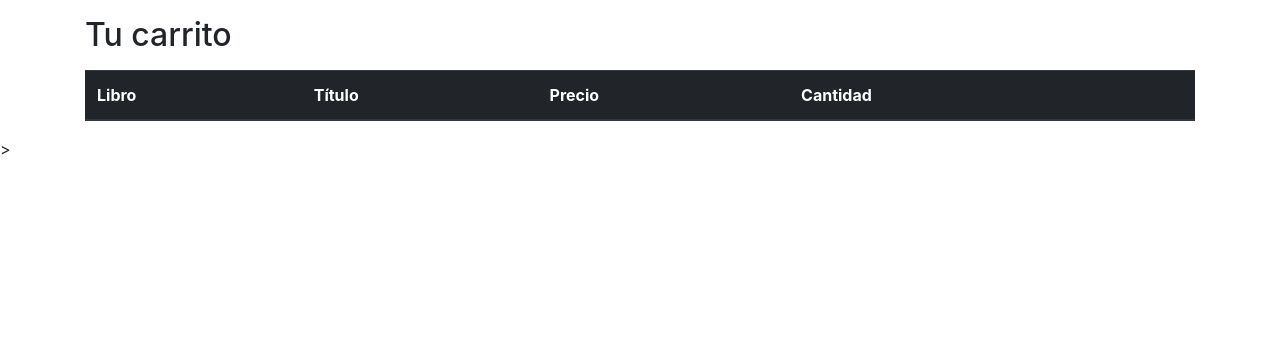
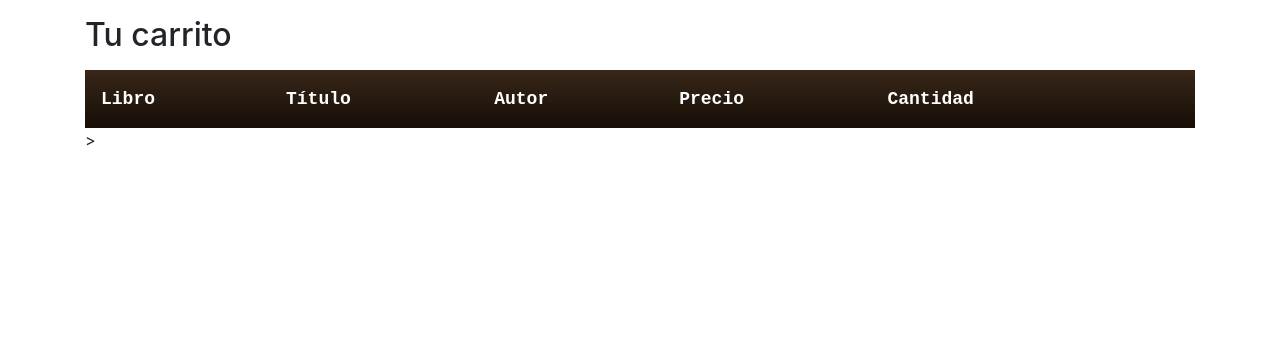
Before and after one commit to MaryGz/la-ultima-libreria, a PHP site: page /php/cart.php in a window 1280 px wide. Shown: the part 56-420 px from the top of the page. Run offline with PHP 8.4, Linux system fonts and the light colour scheme; the visitor is signed in with stand-in values (Sample User, id 1); tables that the repository leaves empty hold one stand-in row (values such as "Sample post"); lists and menus that the app fills with data are empty.

Commit message:
Add files via upload

```diff
--- a/libreria/css/shop-homepage.css
+++ b/libreria/css/shop-homepage.css
@@ -13,3 +13,45 @@
       font-size: 22px;
       border-radius: 8px;
   }
+
+.datagrid table {
+  border-collapse: collapse;
+  text-align: left;
+  width: 100%;
+}
+
+.datagrid {
+  font: normal 12px/150% Courier New, Courier, monospace;
+  background: #fff;
+  overflow: hidden;
+}
+
+.datagrid table td, .datagrid table th {
+  padding: 20px 16px;
+  }
+
+.datagrid table thead th {
+  background:-webkit-gradient( linear, left top, left bottom, color-stop(0.05, #362518), color-stop(1, #170E06) );
+  background:-moz-linear-gradient( center top, #362518 5%, #170E06 100% );
+  filter:progid:DXImageTransform.Microsoft.gradient(startColorstr='#362518', endColorstr='#170E06');
+  background-color:#362518;
+  color:#FFFFFF;
+  font-size: 18px;
+  font-weight: bold;
+}
+
+.datagrid table thead th:first-child { border: none; }
+
+.datagrid table tbody td {
+  color: #000A0F;
+  font-size: 20px;
+  font-weight: normal;
+  }
+
+.datagrid table tbody .alt td {
+  background: #F4ECE8;
+  color: #000000;
+  }
+
+.datagrid table tbody td:first-child { border-left: none; }
+.datagrid table tbody tr:last-child td { border-bottom: none; }
--- a/libreria/php/cart.php
+++ b/libreria/php/cart.php
@@ -3,17 +3,22 @@
     <!-- Page Content -->
     <div class="container">
       <h2 class="my-3">Tu carrito</h2>
-      <table class="table">
-        <thead class="thead-dark">
+
+      <div class="datagrid">
+        <table>
+          <thead>
             <tr>
               <th>Libro</th>
               <th>Título</th>
+              <th>Autor</th>
               <th>Precio</th>
               <th>Cantidad</th>
               <th></th>
             </tr>
           </thead>
           <tbody>
+
+
 
         <!-- Product -->
         <?PHP
@@ -25,13 +30,14 @@
           if(!isset($_SESSION['sess_user'])){
             header("Location:../index.php");
           }else {
-            $result = mysqli_query($con,"SELECT DISTINCT u.username,l.imagen, l.titulo, l.precio, c.cantidad, c.id_libro FROM carrito c, libros l, clientes u WHERE c.id_libro=l.id_libros AND u.username=c.username AND c.username='{$_SESSION['sess_user']}' AND flag=0;");
+            $result = mysqli_query($con,"SELECT DISTINCT u.username,l.imagen, l.titulo, l.precio, c.cantidad, c.id_libro, a.nombre, a.apellido_p FROM carrito c, libros l, clientes u, autores a WHERE l.id_autor=a.id_autor AND c.id_libro=l.id_libros AND u.username=c.username AND c.username='{$_SESSION['sess_user']}' AND flag=0;");
 
 
             while($row = mysqli_fetch_array($result)) {
               echo "<tr>";
                 echo "<td class='align-middle'> <img src='../img/portadas/".$row['imagen']."' style='height:130px;'> </td>";
                 echo "<td class='align-middle'> <h4>{$row['titulo']} </h4></td>";
+                echo "<td class='align-middle'> <h4>{$row['apellido_p']} </h4></td>";
                 echo "<td class='align-middle'> <h4>{$row['precio']} </h4></td>";
                 echo "<td class='align-middle'> <h4>{$row['cantidad']} </h4></td>";
                 echo "<td class='align-middle'><form action='./deleteCart.php' method='post'>";
```
Lines whose indentation alone changed are shown as unchanged.
